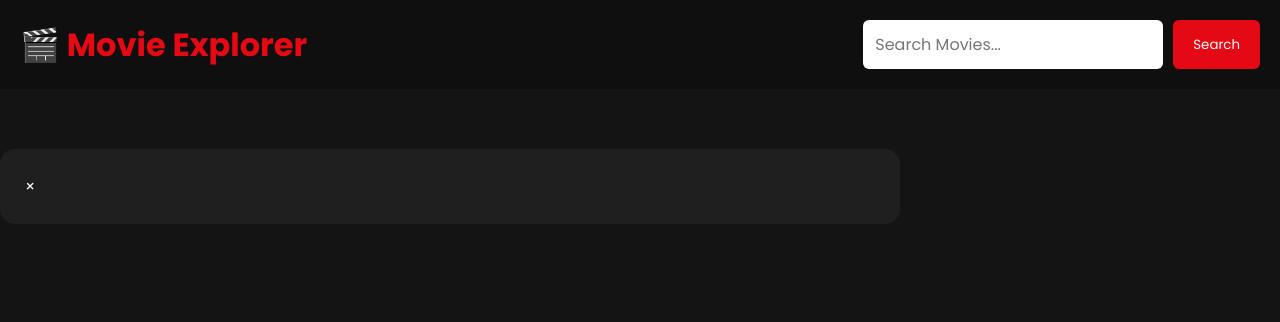
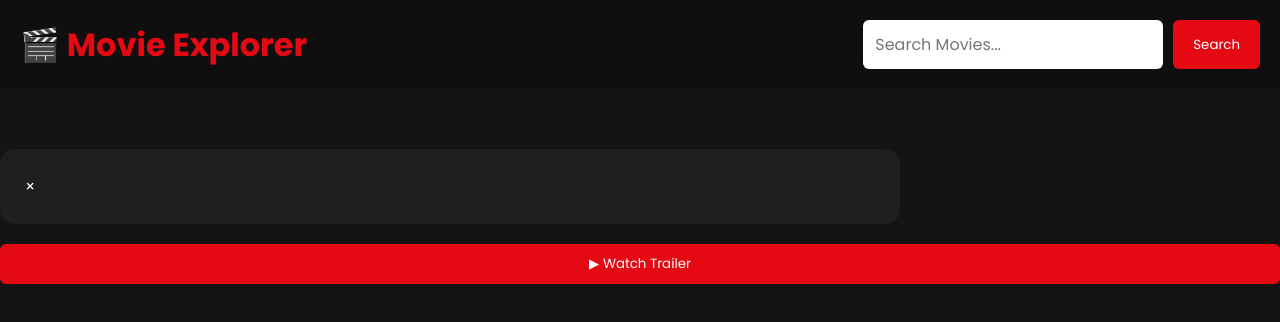
Before and after one commit to Imvisal/EpicScreen, a plain HTML site: page index.html in a window 1280 px wide. Drawn offline with Linux system fonts and the light colour scheme.

Commit message:
Update index.html

```diff
--- a/index.html
+++ b/index.html
@@ -54,5 +54,21 @@ Search
 
 <script src="script.js"></script>
 
+    <div style="margin-top:20px;">
+
+<a
+href="https://www.youtube.com/results?search_query=${encodeURIComponent(movie.Title + " Official Trailer")}"
+target="_blank">
+
+<button class="details-btn">
+
+▶ Watch Trailer
+
+</button>
+
+</a>
+
+</div>
+
 </body>
 </html>
```
